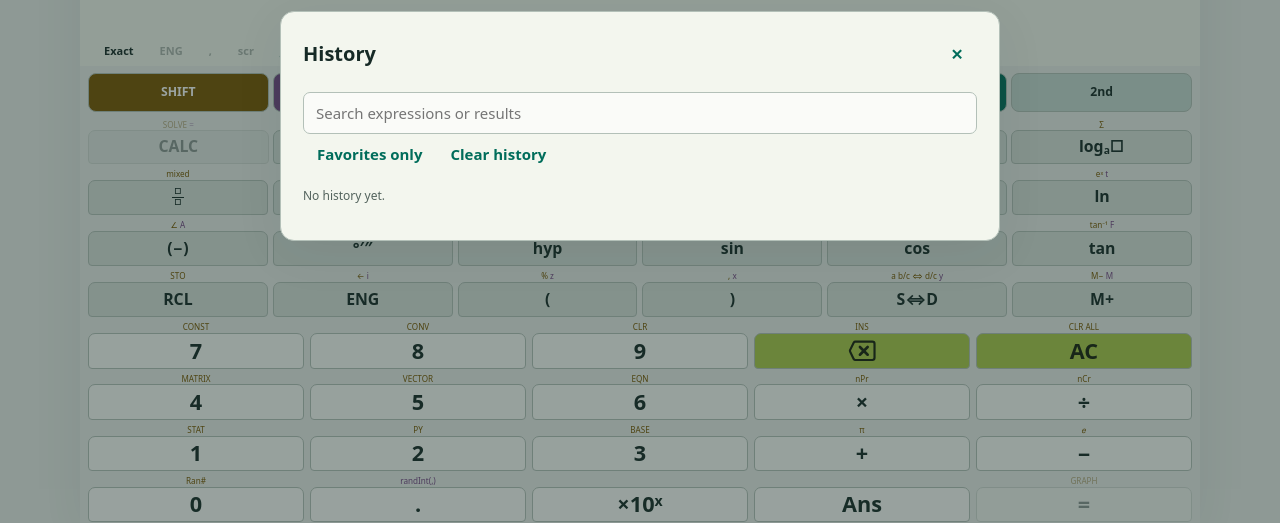
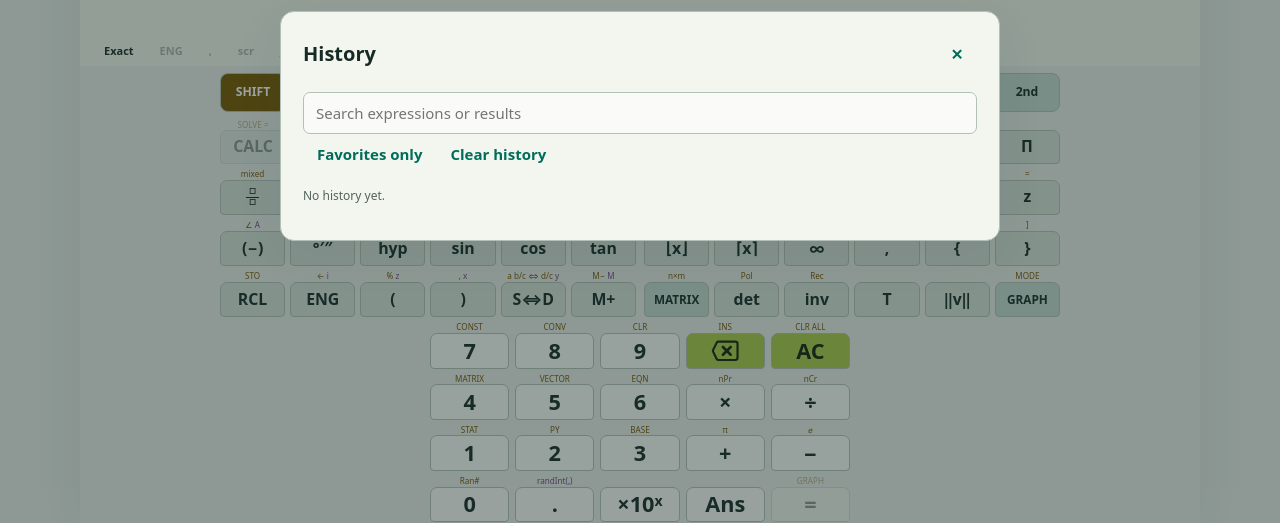
Before and after one commit to kirinonakar/calcmax, a website: page web/index.html in a window 1280 px wide. Both pictures are taken after a click on the button "History". Shown: the part 274-797 px from the top of the page. Drawn offline with Linux system fonts and the light colour scheme.

Commit message:
webpad fix

```diff
--- a/web/assets.js
+++ b/web/assets.js
@@ -1,4 +1,4 @@
-self.SYMVACAS_CACHE = 'symvacas-static-e68e1d5d5afd85be';
+self.SYMVACAS_CACHE = 'symvacas-static-e19450f6485380fe';
 self.SYMVACAS_ASSETS = [
   "./",
   "./advanced-statistics-schema.js",
--- a/web/calculator-keypad.js
+++ b/web/calculator-keypad.js
@@ -11,7 +11,7 @@ export function createCalculatorKeypad({state,persist,isCalcActive,isBusy,handle
     const jumps={'Scientific/CAS':'scientific',Graph:'graph',Python:'python',Matrix:'matrix',Vector:'vector',Statistics:'statistics',Programmer:'programmer',Units:'units',Constants:'constants',Equations:'equation'};
     if(input==='SHIFT'){shift=!shift;alpha=false;renderKeypad();return;}
     if(input==='ALPHA'){alpha=!alpha;shift=false;renderKeypad();return;}
-    if(input==='SECOND'){state.secondKeys=!state.secondKeys;shift=false;alpha=false;persist();renderKeypad();return;}
+    if(input==='SECOND'){state.secondKeys=!state.secondKeys;shift=false;alpha=false;renderKeypad();persist();return;}
     if(isCalcActive()){
       if(['AC','=','CALC'].includes(input))return handleKey(input);
       if(['MODE','STO','RCL','Clear','CLR ALL','SOLVE','RELATION','ENG','ENG−','S⇔D','MIXED','M+','M−','INS','MATRIX_INPUT','MATRIX_SIZE','TO_GRAPH',...Object.keys(jumps)].includes(input)){shift=false;alpha=false;renderKeypad();return;}
@@ -25,7 +25,7 @@ export function createCalculatorKeypad({state,persist,isCalcActive,isBusy,handle
   function renderKeypad() {
     const signature=`${state.secondKeys}:${shift}:${alpha}:${hyperbolic}`;if(keypadSignature===signature)return;keypadSignature=signature;
     const press=k=>performKey(k.input==='CALC'&&alpha?'RELATION':alpha&&k.alpha?k.alpha:shift&&k.alternate?k.alternate:k.input);
-    if($('keypad').dataset.page!==(state.secondKeys?'2':'1'))buildKeypad($('keypad'),{second:state.secondKeys,shift,alpha,hyperbolic,press,longPress:k=>{if(['SHIFT','ALPHA','SECOND'].includes(k.input)||!k.alternate)press(k);else{shift=false;alpha=false;performKey(k.alternate);}}});
+    if(!$('keypad').hasChildNodes())buildKeypad($('keypad'),{second:state.secondKeys,shift,alpha,hyperbolic,press,longPress:k=>{if(['SHIFT','ALPHA','SECOND'].includes(k.input)||!k.alternate)press(k);else{shift=false;alpha=false;performKey(k.alternate);}}});
     else updateKeypadState($('keypad'),{second:state.secondKeys,shift,alpha,hyperbolic});
     $('key-modifier').textContent=shift?'SHIFT':alpha?'ALPHA':hyperbolic?'HYP':state.secondKeys?'2ND':'';
     $('key-modifier').classList.toggle('alpha',alpha);translateDOM($('keypad'));updateButtons();
--- a/web/calculator.css
+++ b/web/calculator.css
@@ -200,12 +200,25 @@ input:disabled,select:disabled{opacity:.45;cursor:default}
 .graph-surface-z-range .check{padding:0;gap:8px;min-height:24px}.graph-surface-z-range .form-row{margin:0}
 @media(max-width:600px){.graph-surface-appearance{grid-template-columns:repeat(2,minmax(0,1fr))}.graph-surface-density{grid-column:1/-1}.graph-surface-camera{grid-template-columns:minmax(0,1fr);gap:8px}.graph-surface-camera label{display:grid;grid-template-columns:84px minmax(0,1fr);align-items:center;gap:12px}}
 :root[data-workspace="scientific"] footer{display:none}
-.keypad{--keypad-font-height:100cqh;height:100%;min-height:0;display:flex;flex-direction:column;gap:4px}
+.keypad{--keypad-font-height:100cqh;--keypad-width:420px;--keypad-gap:4px;width:100%;max-width:var(--keypad-width);margin-inline:auto;height:100%;min-height:0;display:flex;flex-direction:column;gap:var(--keypad-gap)}
+.keypad-pages{flex:5 1 calc(3 * var(--keypad-gap));min-height:0;display:flex}
+.keypad-page{flex:1;min-width:0;min-height:0;display:flex;flex-direction:column;gap:var(--keypad-gap)}
+.keypad[data-page="1"] .keypad-page[data-page="2"],.keypad[data-page="2"] .keypad-page[data-page="1"],.keypad .keypad-page-title{display:none}
 /* Use the face-only pressed effect below, including on Samsung Internet. */
 .keypad,.keypad *{-webkit-tap-highlight-color:transparent}
 .keypad-top{flex:2;min-height:0;display:grid;grid-template-columns:repeat(6,minmax(0,1fr));grid-template-rows:repeat(2,minmax(0,1fr));column-gap:4px;row-gap:4px}
 .keypad-row{flex:1;min-height:0;display:grid;gap:5px;grid-template-columns:repeat(6,minmax(0,1fr))}
 .keypad-row.numeric-row{grid-template-columns:repeat(5,minmax(0,1fr));gap:6px}
+/* The workspace's available width, including in the landscape split layout,
+   must fit two normal keypads before showing both function pages. */
+@container(min-width:840px){
+  .keypad{max-width:calc(2 * var(--keypad-width))}
+  .keypad-pages{gap:8px}
+  .keypad[data-page] .keypad-page[data-page]{display:flex}
+  .keypad .keypad-page-switch{display:none}
+  .keypad .keypad-page-title{display:inline}
+  .keypad-row.numeric-row{width:100%;max-width:var(--keypad-width);margin-inline:auto}
+}
 .keypad .key{background:transparent;border:0;border-radius:0;padding:0;min-height:0;min-width:0;display:flex;flex-direction:column;align-items:stretch;gap:0;color:var(--ink);touch-action:manipulation;user-select:none;-webkit-user-select:none;-webkit-touch-callout:none}
 .keypad .key:hover{background:transparent;filter:none}
 .keypad .key:active .key-face{filter:brightness(.86)}
@@ -241,7 +254,8 @@ input:disabled,select:disabled{opacity:.45;cursor:default}
 /* Undo the numeric-only track's 4/9 height reduction for font sizing.
    With 8px workspace padding, the full content height is 9/4 of the
    reduced content height plus 1px, in both portrait and landscape. */
-:root[data-workspace="scientific"][data-screen-expanded="true"] .keypad{--keypad-font-height:calc(225cqh + 1px)}
+:root[data-workspace="scientific"][data-screen-expanded="true"] .keypad{--keypad-font-height:calc(225cqh + 1px);max-width:var(--keypad-width)}
+:root[data-screen-expanded="true"] .keypad-pages{display:none}
 :root[data-screen-expanded="true"] .keypad-top,:root[data-screen-expanded="true"] .scientific-row{display:none}
 @media(min-width:651px) and (max-height:592px){
   :root[data-workspace="scientific"] main{grid-template-columns:minmax(0,1fr) minmax(0,1fr);grid-template-rows:repeat(2,minmax(0,1fr))}
@@ -262,7 +276,8 @@ input:disabled,select:disabled{opacity:.45;cursor:default}
   :root[data-workspace="scientific"] .keypad-workspace{padding:2px 6px}
   /* The compact layout has 4px workspace padding instead of 8px. */
   :root[data-workspace="scientific"][data-screen-expanded="true"] .keypad{--keypad-font-height:calc(225cqh - 4px)}
-  .keypad,.keypad-row,.keypad-top{gap:2px}
+  .keypad{--keypad-gap:2px}
+  .keypad-row,.keypad-top{gap:2px}
 }
 
 .graph-plot-frame{position:relative;margin:18px 0}.graph-plot-frame .plot{margin:0}.graph-plot-frame:has(.plot:empty){display:none}#graph-height-toggle{position:absolute;top:6px;right:6px;width:32px;height:32px;padding:0;border:1px solid var(--line);border-radius:7px;background:var(--panel);color:var(--ink);font-size:19px;line-height:1}#graph-height-toggle[aria-pressed="true"]{color:var(--accent)}
--- a/web/keypad.js
+++ b/web/keypad.js
@@ -71,16 +71,33 @@ export function renderKeypad(container,{second=false,shift=false,alpha=false,hyp
     }else face.textContent=k.title;
     button.append(legends,face);bindKeyPress(button,()=>press(k),()=>longPress(k));return button;
   };
-  const top=document.createElement('div');top.className='keypad-top';
-  topKeys(second).forEach((k,i)=>{const button=create(k);button.style.gridColumn=String(i<2?i+1:i+3);button.style.gridRow='1';top.append(button);});
-  topFunctions(second).forEach((k,i)=>{const button=create(k);button.style.gridColumn=String(i<2?i+1:i+3);button.style.gridRow='2';top.append(button);});
-  const directions=document.createElement('div');directions.className='direction-pad';directions.setAttribute('aria-label','Cursor controls');
-  for(const [title,input,position] of [['▲','UP','up'],['◀','LEFT','left'],['▶','RIGHT','right'],['▼','DOWN','down']]){const button=create(key(title,input));button.className=`direction-key ${position}`;button.setAttribute('aria-label',`Cursor ${position}`);directions.append(button);}
-  top.append(directions);
-  const rows=(second?secondRows:scientificRows).concat(numericRows).map((specs,i)=>{const row=document.createElement('div');row.className=`keypad-row ${i<3?'scientific-row':'numeric-row'}`;row.append(...specs.map(create));return row;});
-  container.replaceChildren(top,...rows);container.dataset.page=second?'2':'1';
+  const row=(specs,type)=>{const element=document.createElement('div');element.className=`keypad-row ${type}-row`;element.append(...specs.map(create));return element;};
+  const pages=document.createElement('div');pages.className='keypad-pages';
+  // Keep both function pages mounted so container queries can switch layouts
+  // without resetting SHIFT/ALPHA or the saved compact-page selection.
+  for(const pageSecond of [false,true]){
+    const page=document.createElement('div');page.className='keypad-page';page.dataset.page=pageSecond?'2':'1';page.setAttribute('role','group');page.setAttribute('aria-label',pageSecond?'2nd':'1st');
+    const top=document.createElement('div');top.className='keypad-top';
+    topKeys(pageSecond).forEach((k,i)=>{
+      const button=create(k);button.style.gridColumn=String(i<2?i+1:i+3);button.style.gridRow='1';
+      if(k.input==='SECOND'){
+        const face=button.querySelector('.key-face'),toggle=document.createElement('span'),title=document.createElement('span');
+        toggle.className='keypad-page-switch';toggle.textContent=k.title;
+        title.className='keypad-page-title';title.textContent=pageSecond?'2nd':'1st';title.setAttribute('aria-hidden','true');
+        face.replaceChildren(toggle,title);
+      }
+      top.append(button);
+    });
+    topFunctions(pageSecond).forEach((k,i)=>{const button=create(k);button.style.gridColumn=String(i<2?i+1:i+3);button.style.gridRow='2';top.append(button);});
+    const directions=document.createElement('div');directions.className='direction-pad';directions.setAttribute('aria-label','Cursor controls');
+    for(const [title,input,position] of [['▲','UP','up'],['◀','LEFT','left'],['▶','RIGHT','right'],['▼','DOWN','down']]){const button=create(key(title,input));button.className=`direction-key ${position}`;button.setAttribute('aria-label',`Cursor ${position}`);directions.append(button);}
+    top.append(directions);
+    page.append(top,...(pageSecond?secondRows:scientificRows).map(specs=>row(specs,'scientific')));pages.append(page);
+  }
+  container.replaceChildren(pages,...numericRows.map(specs=>row(specs,'numeric')));container.dataset.page=second?'2':'1';
 }
 export function updateKeypadState(container,{second=false,shift=false,alpha=false,hyperbolic=false}){
+  container.dataset.page=second?'2':'1';
   for(const button of container.querySelectorAll('.key')){const k=button.keySpec;if(!k)continue;
     const symbol=shift&&!alpha?shiftedSymbols[k.alternate]:null;
     const label=alpha&&k.alpha?k.alpha:shift&&k.alternate?symbol||k.alternate:k.title;button.setAttribute('aria-label',label);
```
